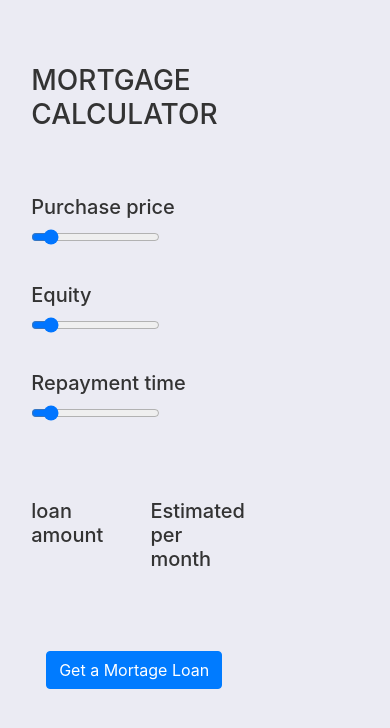
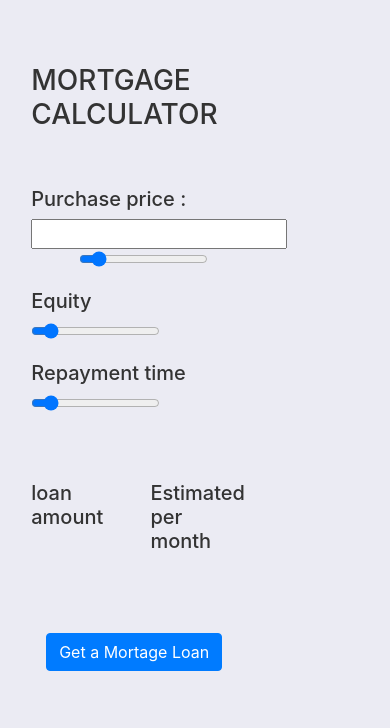
Before and after one commit to Semiteagain/mortgage-calculator, a React (Create React App) app: page / in a window 390 px wide. Shown: the top 728 px of the page. Built offline with nearby package versions, Linux system fonts and the light colour scheme.

Commit message:
add readme

```diff
--- a/src/App.js
+++ b/src/App.js
@@ -1,6 +1,9 @@
 import React from "react";
 import "bootstrap/dist/css/bootstrap.min.css";
 import './index.css';
+
+
+
 
 
 function App() {
@@ -14,23 +17,24 @@ function App() {
 
 
        <div className='row mb-5'>
-       <div className="col-md-4 my-3 purchase">
-       <h5>Purchase price</h5>
-       <input type='range' max='300' min='20'/>
+       <div className="col-md-4 my-2 purchase">
+       <h5>Purchase price : {} </h5>
+       <input type='number'/>
+       <input type='range' max='300' min='20' className='mx-5'/>
 
        </div>
 
 
 
 
-       <div className="col-md-4 my-3 equity"> <h5>Equity</h5>
+       <div className="col-md-4 my-2 equity"> <h5>Equity</h5>
        <input type='range' max='300' min='20'/>
          </div>
 
 
 
 
-       <div className="col-md-4 my-3 repayment"><h5>Repayment time</h5>
+       <div className="col-md-4 my-2 repayment"><h5>Repayment time</h5>
        <input type='range' max='300' min='20'/>
         </div>
        </div>
@@ -67,7 +71,15 @@ function App() {
 export default App;
 
 
-{/* <div className="container">
+
+
+
+
+
+
+
+
+/* <div className="container">
 <div className="row">
   <div className="col-11 mx-auto pt-3">
     title
@@ -98,4 +110,4 @@ export default App;
 
 
 
-</div> */}
+</div> */
```
Also changed, not shown: 2 other files (tests, documents, lock files or other folders).
